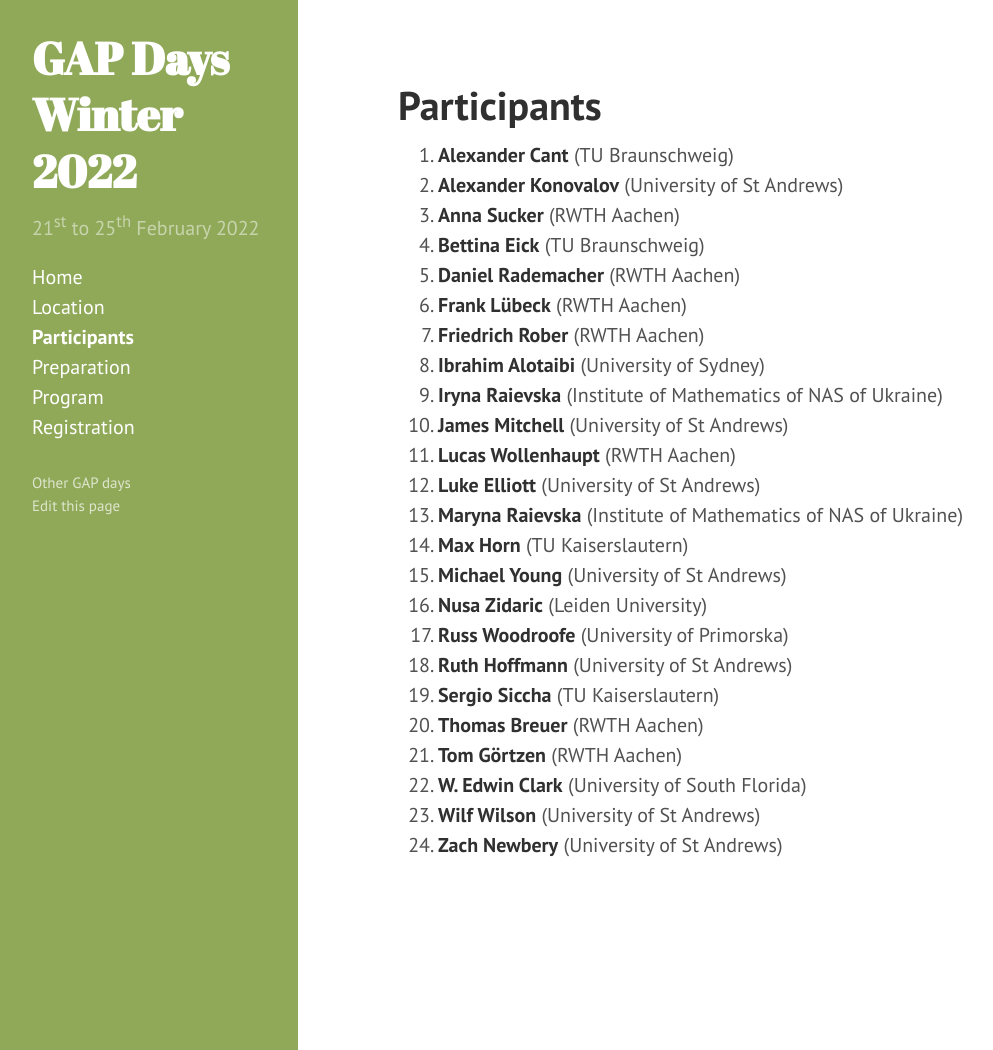
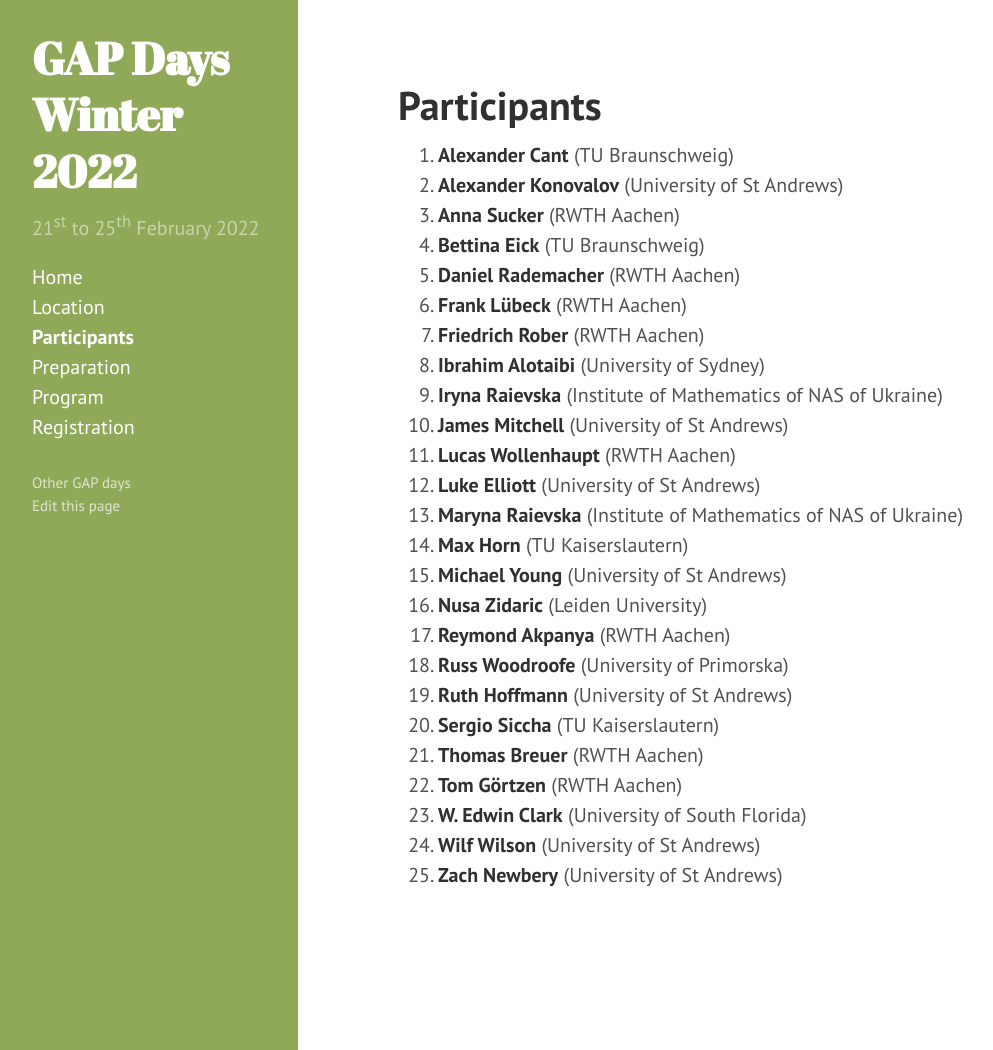
Before and after one commit to gapdays/gapdays2022-winter, a Jekyll site: the page built from participants.md, in a window 1280 px wide and 1050 px high. Shown: the whole window, without its empty margins (2-995 px from the left). Built offline with Jekyll 4.4.1, drawn with Linux system fonts in a browser that asks for light colours.

Commit message:
Update participants.md

```diff
--- a/participants.md
+++ b/participants.md
@@ -26,6 +26,7 @@ participants:
   - {name: James Mitchell, affiliation: University of St Andrews, Scotland}
   - {name: Zach Newbery, affiliation: University of St Andrews, Scotland}
   - {name: Michael Young, affiliation: University of St Andrews, Scotland}
+  - {name: Reymond Akpanya, affiliation: RWTH Aachen, Germany}
 ---
 
 <ol>{% assign participants = page.participants | sort: "name" %}
```
